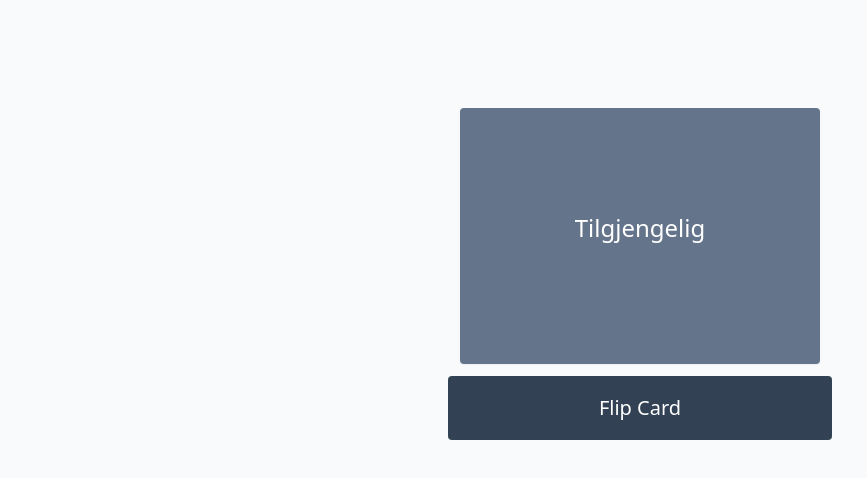
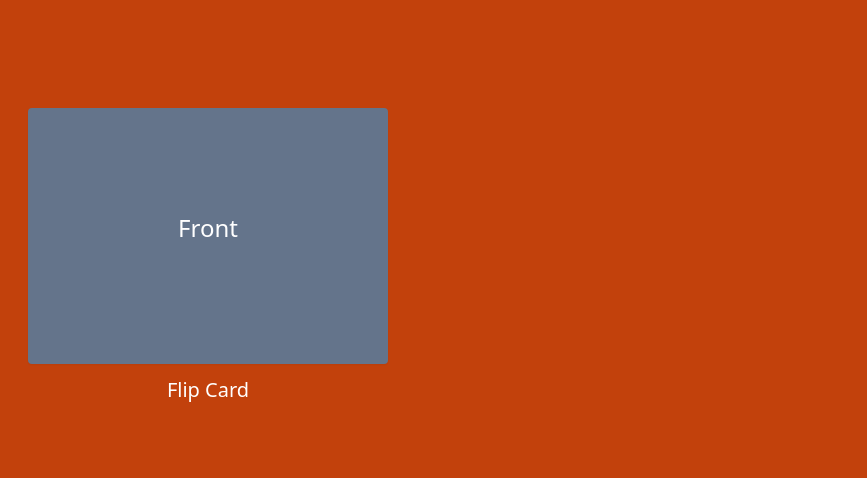
Before and after one commit to samxcrowley/flashcards, a React (Create React App) app in the folder flashcards-frontend-react/: page /card in a window 1280 px wide. Shown: the top 478 px of the page, without its empty margins (0-867 px from the left). Built offline with nearby package versions, Linux system fonts and the light colour scheme.

Commit message:
Fixed structure of card page and card view, switched to classes instead of functions and improved use of state and props

```diff
--- /dev/null
+++ b/flashcards-frontend-react/src/components/Card.js
@@ -0,0 +1,14 @@
+import React from "react";
+
+export default class Card extends React.Component {
+
+    render() {
+        return(
+            <div className="rounded mx-3 my-3 shadow-sm bg-slate-500 w-128 h-64 grid grid-rows content-center gap-4">
+                <div className="text-white text-2xl">{this.props.frontText}</div>
+                <div className="text-gray-100 text-2xl">{this.props.flipped ? this.props.backText : " "}</div>
+            </div>
+        );
+    }
+
+}
--- a/flashcards-frontend-react/src/pages/CardPage.js
+++ b/flashcards-frontend-react/src/pages/CardPage.js
@@ -1,27 +1,28 @@
-import React, { useState } from "react";
+import React from "react";
+import Card from "../components/Card";
 
-function Card() {
+export default class CardPage extends React.Component {
 
-    const [flipped, setFlipped] = useState(false);
+    state = {
+        flipped: false
+    }
 
-    let frontText = "Tilgjengelig";
-    let backText = "Available";
+    flipCard() {
+        this.setState(state => ({flipped: !this.state.flipped}));
+    }
 
+    render() {
         return(
+            <div className="bg-orange-700 h-screen">
+                <div className="py-24 grid grid-cols-3 gap-4 content-center">
                     <div className="grid grid-rows content-center justify-center">
-            <div className="rounded mx-3 my-3 shadow-sm bg-slate-500 w-128 h-64 grid grid-rows content-center gap-4">
-
-                <div className="text-white text-2xl">{frontText}</div>
-
-                <div className="text-gray-100 text-2xl">{flipped ? backText : " "}</div>
-
-            </div>
-            {!flipped &&
-                <button className="rounded w-96 h-16 bg-slate-700 text-white text-xl" onClick={() => setFlipped(true)}>
+                        <Card frontText="Front" backText="Back" flipped={this.state.flipped} />
+                        {!this.state.flipped &&
+                            <button className="w-96 text-white text-xl" onClick={() => this.flipCard()}>
                                 Flip Card
                             </button>
                         }
-            {flipped &&
+                        {this.state.flipped &&
                             <div className="w-96 flex flex-row justify-between">
                                 <button className="rounded px-2 py-1 bg-red-500 text-white text-lg">
                                     Again (1)
@@ -38,26 +39,10 @@ function Card() {
                             </div>
                         }
                     </div>
-    );
-
-}
-
-function CardView() {
-
-    return(
-        <div className="bg-slate-50 h-screen">
-            <div className="py-24 grid grid-cols-3 gap-4 content-center">
-                <div className=""></div>
-                <Card />
                     <div className=""></div>
                 </div>
             </div>
         );
-
     }
 
-const CardPage = () => {
-    return <CardView />;
 };
-
-export default CardPage;
```
Lines whose indentation alone changed are shown as unchanged.
